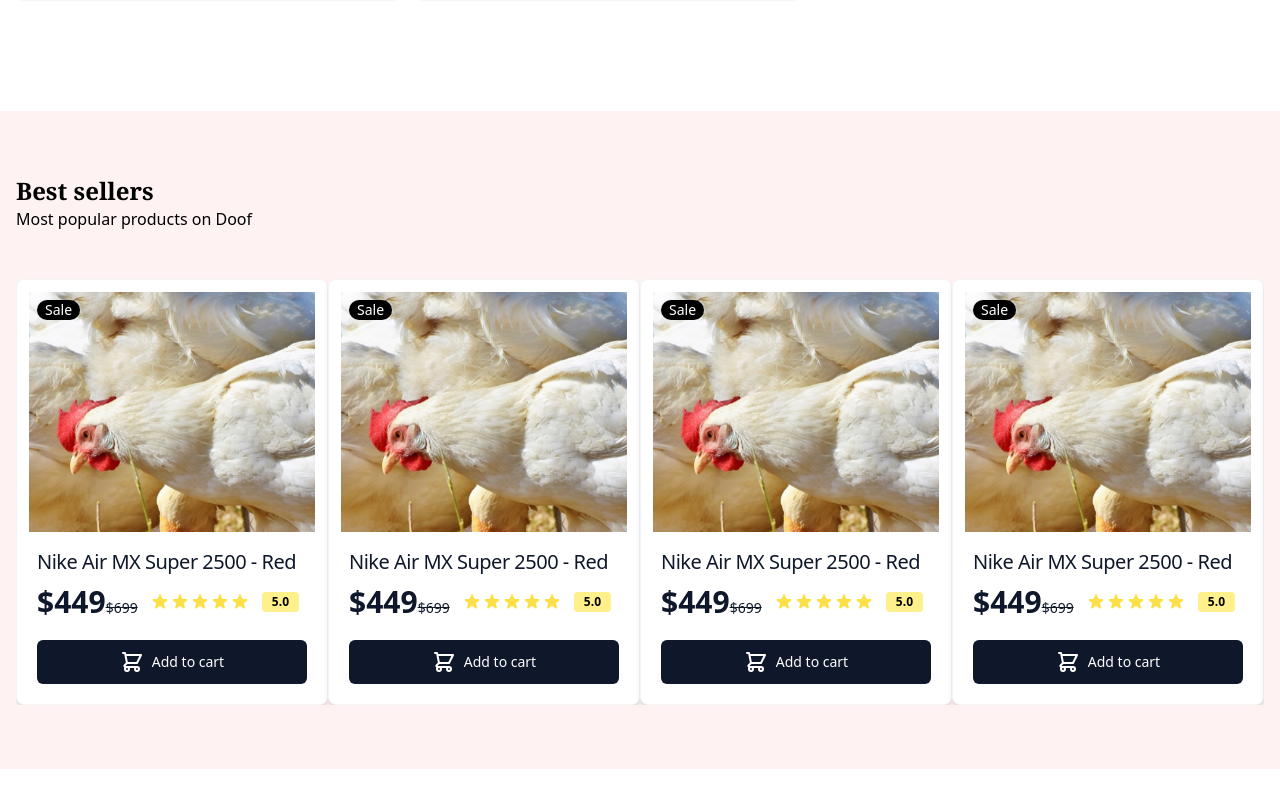
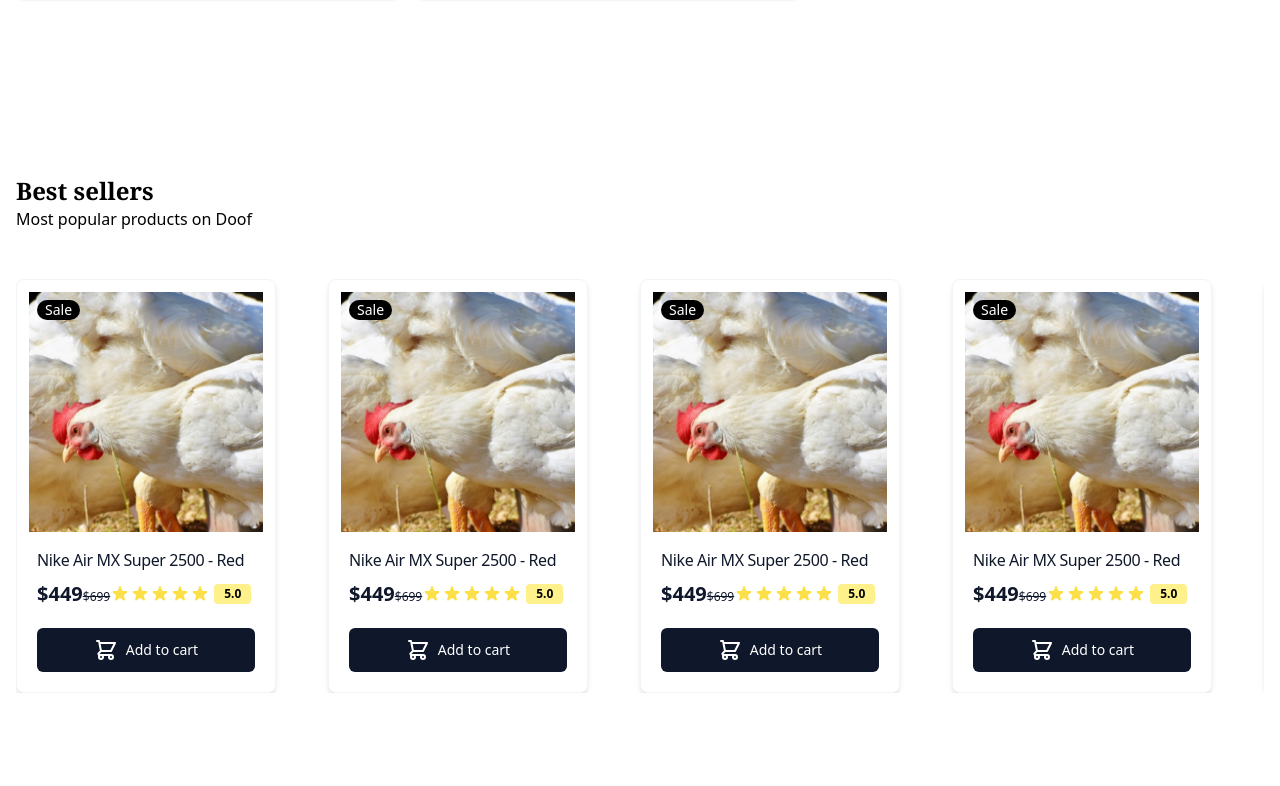
Before and after one commit to kishanthakur/doof-meat, a Next.js app: page / in a window 1280 px wide. Shown: the part 1474-2260 px from the top of the page. Built offline with nearby package versions, Linux system fonts and the light colour scheme.

Commit message:
modified size of product card

```diff
--- a/components/BestSeller.tsx
+++ b/components/BestSeller.tsx
@@ -11,6 +11,7 @@
     speed: 500,
     slidesToShow: 4,
     slidesToScroll: 1,
+
     responsive: [
       {
         breakpoint: 1024, // for screens larger than 1024px
@@ -29,7 +30,7 @@
       {
         breakpoint: 480, // for screens smaller than 600px
         settings: {
-          slidesToShow: 1,
+          slidesToShow: 1.25,
           slidesToScroll: 1,
         },
       },
@@ -38,7 +39,7 @@
 
   return (
     <>
-      <section className="bg-red-50 py-0">
+      <section className="bg-white py-0">
         <div className="flex mt-12 max-w-screen-xl px-4 py-1 mx-auto lg:gap-8 xl:gap-0 lg:py-16 lg:grid-cols-12 overflow-x-hidden">
           <div className="w-full">
             <div className="font-bold font-serif text-2xl">Best sellers</div>
--- a/components/DoofMade.tsx
+++ b/components/DoofMade.tsx
@@ -2,7 +2,7 @@
 
 function DoofMade() {
   return (
-    <section className="bg-red-50 mb-24">
+    <section className="bg-white mb-24">
       <div className="flex flex-wrap flex-row px-3 py-20 justify-center items-start lg:ml-48 lg:mr-48">
         {/* Box 1 */}
         <div className="mt-12 mr-4 flex items-center w-[160px] h-[160px] lg:w-[250px]  lg:h-[230px] bg-white border border-gray-200 rounded-lg shadow ">
--- a/components/Hero.tsx
+++ b/components/Hero.tsx
@@ -3,7 +3,7 @@
 
 function Hero() {
   return (
-    <section className="bg-red-50">
+    <section className="bg-white">
       <div className="grid max-w-screen-xl px-4 py-20 mx-auto lg:gap-8 xl:gap-0 lg:py-36 lg:grid-cols-12">
         <div className="mb-9 sm:mr-9 lg:mt-0 lg:col-span-5 lg:hidden">
           <Image
--- a/components/ProductCard.tsx
+++ b/components/ProductCard.tsx
@@ -3,7 +3,7 @@
 
 function ProductCard() {
   return (
-    <div className="relative mt-12 flex w-full max-w-xs flex-col  rounded-lg border border-gray-100 bg-white shadow-md">
+    <div className="relative mt-12 flex w-full max-w-[260px] flex-col  rounded-lg border border-gray-100 bg-white shadow-md">
       <a className="relative mx-3 mt-3 flex h-60 rounded-xl" href="#">
         <Image
           className="object-cover"
@@ -18,16 +18,16 @@
       </a>
       <div className="mt-4 px-5 pb-5">
         <a href="#">
-          <h5 className="text-xl tracking-tight text-slate-900">
+          <h5 className="text-base tracking-tight text-slate-900">
             Nike Air MX Super 2500 - Red
           </h5>
         </a>
         <div className="mt-2 mb-5 flex items-center justify-between">
           <p>
-            <span className="text-3xl font-bold text-slate-900">$449</span>
-            <span className="text-sm text-slate-900 line-through">$699</span>
+            <span className="text-xl font-bold text-slate-900">$449</span>
+            <span className="text-xs text-slate-900 line-through">$699</span>
           </p>
-          <div className="flex items-center">
+          <div className="flex items-center w-[150px]">
             <svg
               aria-hidden="true"
               className="h-5 w-5 text-yellow-300"
@@ -73,7 +73,7 @@
             >
               <path d="M9.049 2.927c.3-.921 1.603-.921 1.902 0l1.07 3.292a1 1 0 00.95.69h3.462c.969 0 1.371 1.24.588 1.81l-2.8 2.034a1 1 0 00-.364 1.118l1.07 3.292c.3.921-.755 1.688-1.54 1.118l-2.8-2.034a1 1 0 00-1.175 0l-2.8 2.034c-.784.57-1.838-.197-1.539-1.118l1.07-3.292a1 1 0 00-.364-1.118L2.98 8.72c-.783-.57-.38-1.81.588-1.81h3.461a1 1 0 00.951-.69l1.07-3.292z"></path>
             </svg>
-            <span className="mr-2 ml-3 rounded bg-yellow-200 px-2.5 py-0.5 text-xs font-semibold">
+            <span className="mr-2 ml-1 rounded bg-yellow-200 px-2.5 py-0.5 text-xs font-semibold">
               5.0
             </span>
           </div>
```
